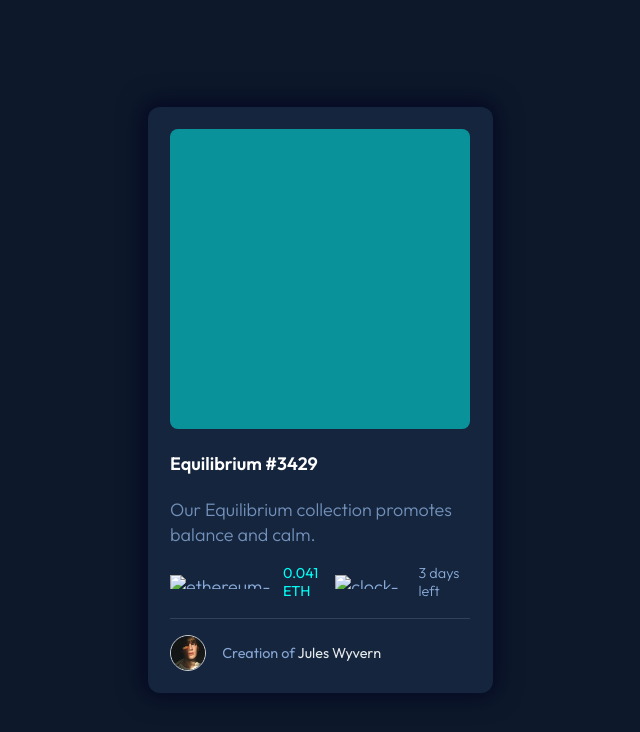
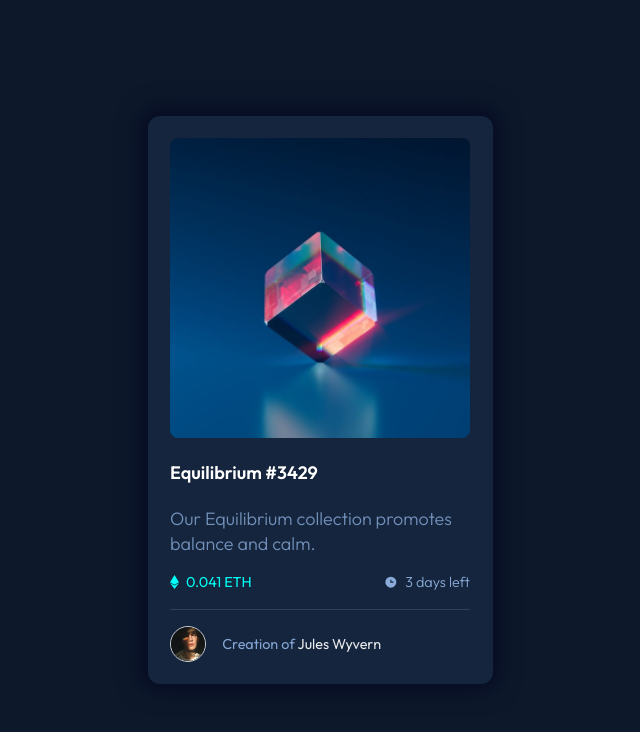
Before and after one commit to PriyanshuSahani/frontendmentor-nft-card, a plain HTML site: page index.html in a window 1280 px wide. Shown: the whole page, without its empty margins (320-960 px from the left). Drawn offline with Linux system fonts and the light colour scheme; the site is published under a folder, as on GitHub Pages, so addresses that start at the root find nothing.

Commit message:
Fixed paths

```diff
--- a/index.html
+++ b/index.html
@@ -24,11 +24,11 @@
       <section class="purchase-info">
 
         <div class="info-left">
-          <img src="/images/icon-ethereum.svg" alt="ethereum-icon">
+          <img src="images/icon-ethereum.svg" alt="ethereum-icon">
           <span class="price">0.041 ETH</span>
         </div>
         <div class="info-right">
-          <img src="/images/icon-clock.svg" alt="clock-icon">
+          <img src="images/icon-clock.svg" alt="clock-icon">
           <span class="nft-time">3 days left</span>
         </div>
       </section>
--- a/style.css
+++ b/style.css
@@ -43,7 +43,7 @@ body {
 
 .nft-bg {
     background-color: rgba(0, 255, 247, 0.5);
-    background-image: url(/images/image-equilibrium.jpg);
+    background-image: url(images/image-equilibrium.jpg);
     background-size: contain;
     width: 100%;
     aspect-ratio: 1;
```
